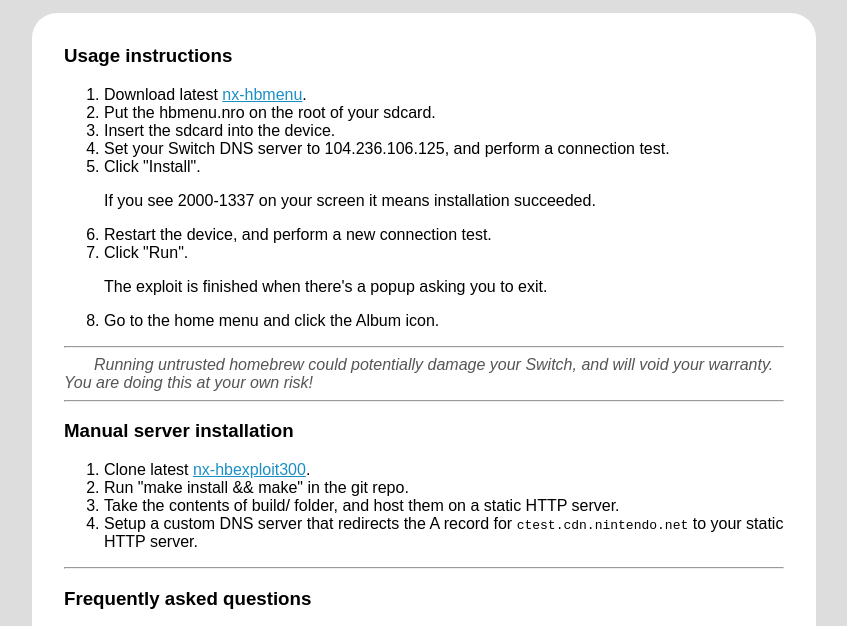
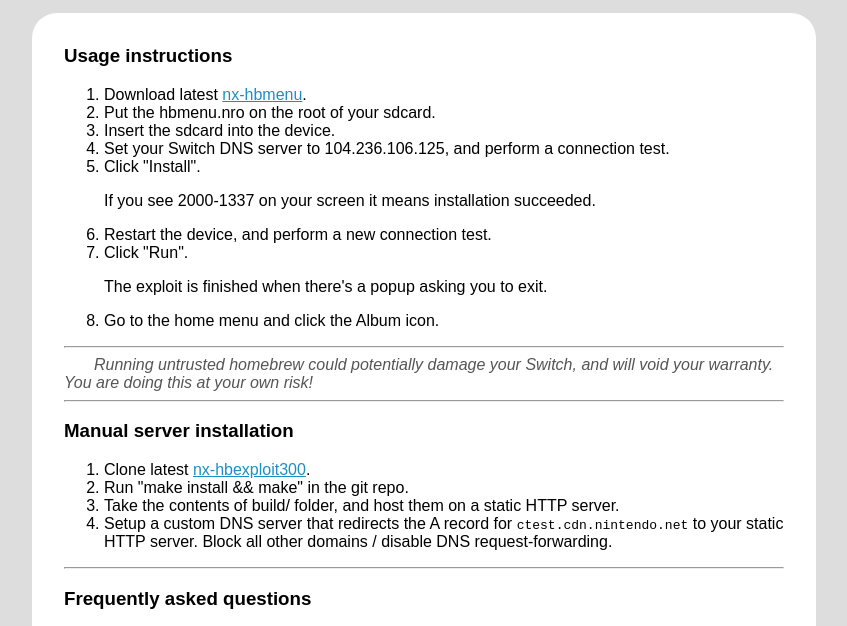
Before and after one commit to switchbrew/nx-hbl, a plain HTML site: page index.html in a window 1280 px wide. Shown: the part 156-782 px from the top of the page, without its empty margins (216-1063 px from the left). Drawn offline with Linux system fonts and the light colour scheme.

Commit message:
Updated info for manual server setup.

```diff
--- a/index.html
+++ b/index.html
@@ -84,7 +84,7 @@ a {
         <li>Clone latest <a href="https://github.com/switchbrew/nx-hbexploit300">nx-hbexploit300</a>.</li>
         <li>Run "make install && make" in the git repo.</li>
         <li>Take the contents of build/ folder, and host them on a static HTTP server.</li>
-        <li>Setup a custom DNS server that redirects the A record for <code>ctest.cdn.nintendo.net</code> to your static HTTP server.</li>
+        <li>Setup a custom DNS server that redirects the A record for <code>ctest.cdn.nintendo.net</code> to your static HTTP server. Block all other domains / disable DNS request-forwarding.</li>
       </ol>
       <hr />
       <h3>Frequently asked questions</h3>
```
